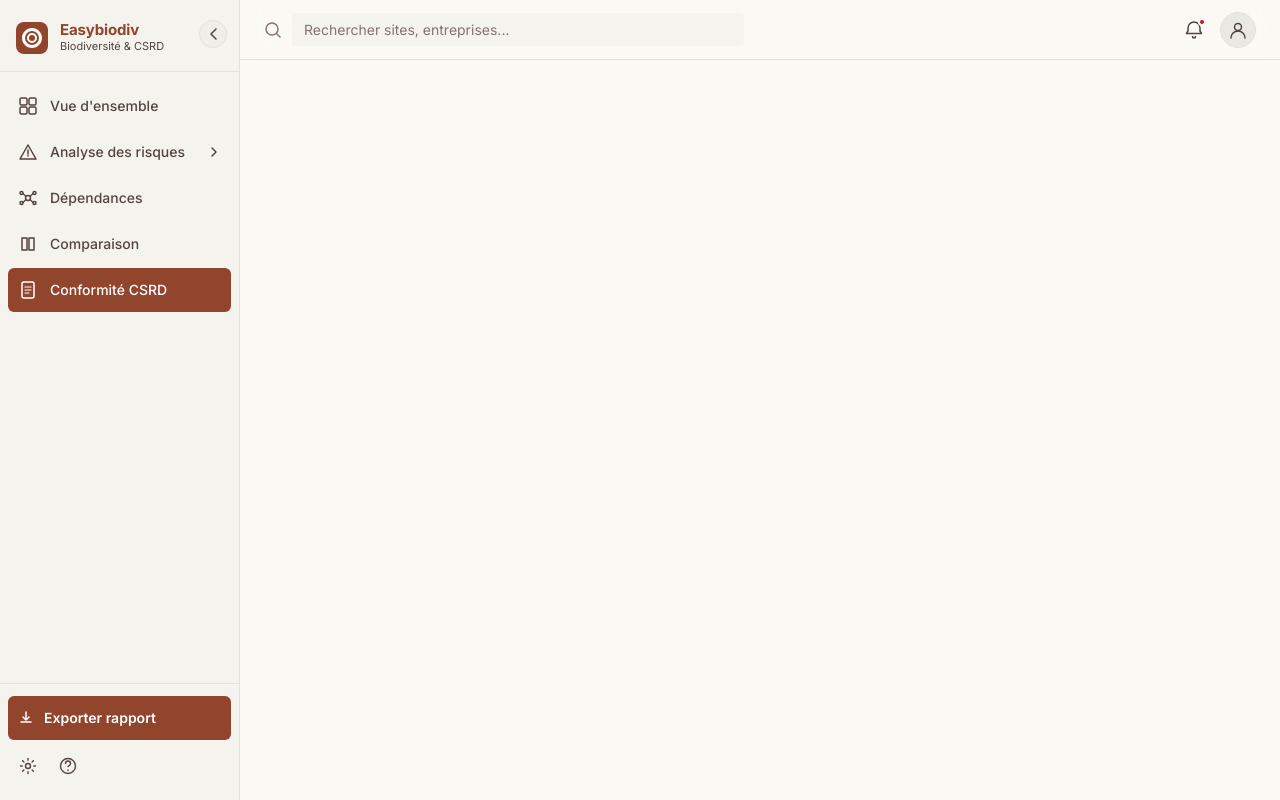
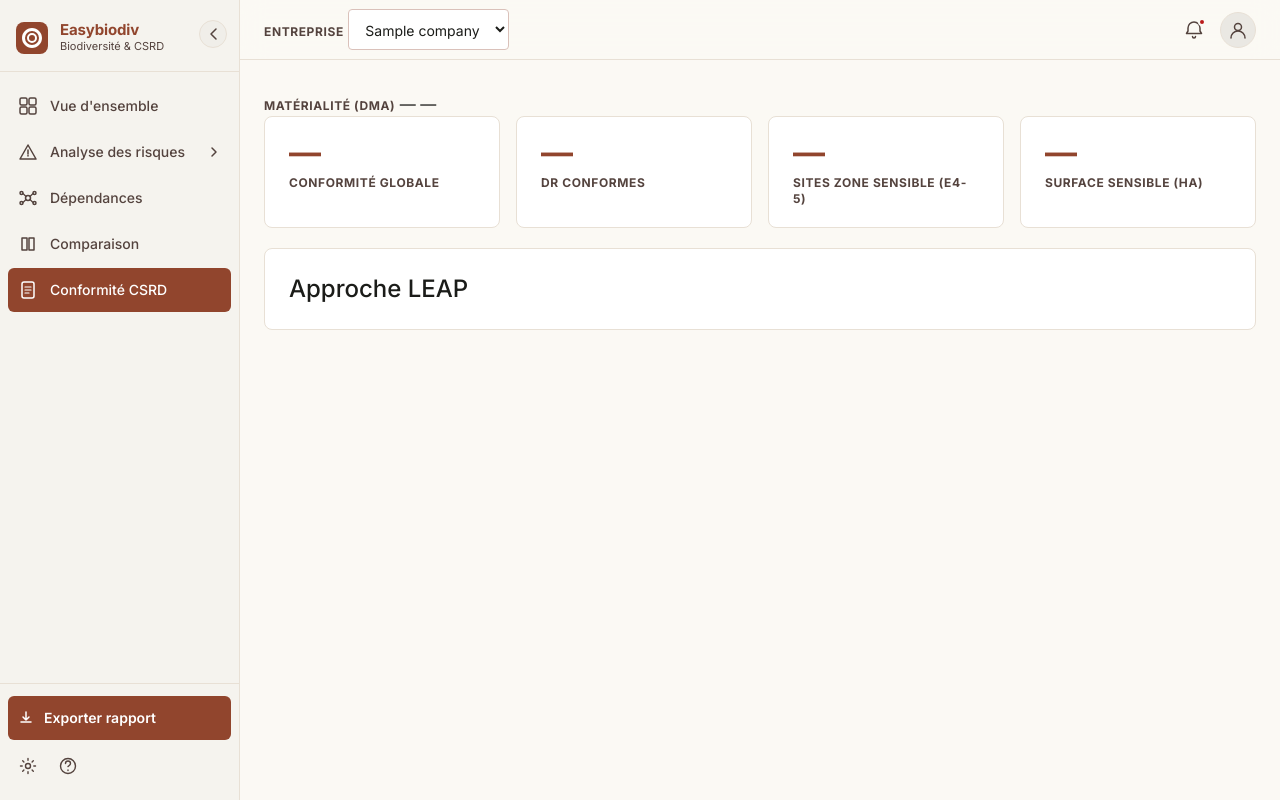
Before and after one commit to eheurard/Easybiodiv, a Django app: page /compliance/ in a window 1280 px wide. Run offline with Django 5.2, Linux system fonts and the light colour scheme; tables that the repository leaves empty hold one stand-in row (values such as "Sample post").

Commit message:
feat(compliance): template page + activation lien nav Conformité CSRD

```diff
--- a/dashboard/templates/dashboard/compliance.html
+++ b/dashboard/templates/dashboard/compliance.html
@@ -1,5 +1,76 @@
 {% extends "base.html" %}
 {% load static %}
+
 {% block title %}Conformité ESRS E4 — Easybiodiv{% endblock %}
+
 {% block nav_compliance %}active{% endblock %}
-{% block content %}<div class="comp-page" id="comp-page"></div>{% endblock %}
+
+{% block header_left %}
+<div class="comp-company-picker">
+  <label for="comp-company-select" class="label-caps">Entreprise</label>
+  <select id="comp-company-select" class="form-input comp-company-select"
+          aria-label="Sélectionner une entreprise">
+    {% for c in companies %}
+      <option value="{{ c.id }}">{{ c.name }}</option>
+    {% endfor %}
+  </select>
+</div>
+{% endblock header_left %}
+
+{% block content %}
+<div class="comp-page">
+
+  <!-- Verrou de matérialité -->
+  <section class="comp-gate" id="comp-materiality" aria-live="polite">
+    <div class="comp-gate__main">
+      <span class="comp-gate__label label-caps">Matérialité (DMA)</span>
+      <span class="comp-gate__status" id="comp-materiality-status">—</span>
+      <span class="comp-gate__version" id="comp-version">—</span>
+    </div>
+    <p class="comp-gate__justif" id="comp-materiality-justif"></p>
+  </section>
+
+  <!-- KPIs de synthèse -->
+  <div class="kpi-row">
+    <div class="kpi-card">
+      <div class="kpi-card__value data-tabular" id="comp-kpi-pct">—</div>
+      <div class="kpi-card__label label-caps">Conformité globale</div>
+    </div>
+    <div class="kpi-card">
+      <div class="kpi-card__value data-tabular" id="comp-kpi-compliant">—</div>
+      <div class="kpi-card__label label-caps">DR conformes</div>
+    </div>
+    <div class="kpi-card">
+      <div class="kpi-card__value data-tabular" id="comp-kpi-sites">—</div>
+      <div class="kpi-card__label label-caps">Sites zone sensible (E4-5)</div>
+    </div>
+    <div class="kpi-card">
+      <div class="kpi-card__value data-tabular" id="comp-kpi-ha">—</div>
+      <div class="kpi-card__label label-caps">Surface sensible (ha)</div>
+    </div>
+  </div>
+
+  <!-- Frise LEAP -->
+  <section class="card comp-leap-card">
+    <h2 class="comp-section-title">Approche LEAP</h2>
+    <div class="comp-leap" id="comp-leap"></div>
+  </section>
+
+  <!-- Encart non-matérialité (affiché si NOT_MATERIAL) -->
+  <section class="card comp-not-material" id="comp-not-material" hidden>
+    <h2 class="comp-section-title">Conclusion de non-matérialité</h2>
+    <p class="comp-not-material__text" id="comp-not-material-text"></p>
+  </section>
+
+  <!-- Détail des Disclosure Requirements -->
+  <section class="comp-drs" id="comp-drs" aria-label="Exigences de publication"></section>
+
+</div>
+{% endblock %}
+
+{% block extra_js %}
+{{ initial_data|json_script:"comp-data" }}
+{{ companies|json_script:"comp-companies" }}
+<script>var COMP_API_URL = "{% url 'dashboard:compliance_data' pk=0 %}";</script>
+<script src="{% static 'dashboard/js/compliance.js' %}" defer></script>
+{% endblock %}
--- a/templates/base.html
+++ b/templates/base.html
@@ -106,7 +106,7 @@
             </a>
           </li>
           <li>
-            <a href="#" class="sidebar__nav-link {% block nav_compliance %}{% endblock %}" aria-label="Conformité CSRD">
+            <a href="{% url 'dashboard:compliance' %}" class="sidebar__nav-link {% block nav_compliance %}{% endblock %}" aria-label="Conformité CSRD">
               <svg class="sidebar__nav-icon" width="20" height="20" viewBox="0 0 20 20" fill="none" aria-hidden="true">
                 <rect x="4" y="2" width="12" height="16" rx="2" stroke="currentColor" stroke-width="1.5"/>
                 <path d="M7 7h6M7 10h6M7 13h4" stroke="currentColor" stroke-width="1.2" stroke-linecap="round"/>
```
